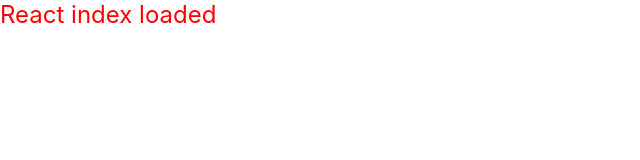
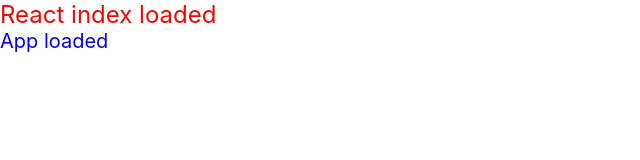
Before and after one commit to Edelwei555/mas-work-tracking-web, a React (Create React App) app: page / in a window 1280 px wide. Shown: the top 160 px of the page, without its empty margins (0-640 px from the left). Built offline with nearby package versions, Linux system fonts and the light colour scheme; no server answers.

Commit message:
test: додано тестовий div і console.log у App.tsx для діагностики білого екрану

```diff
--- a/src/App.tsx
+++ b/src/App.tsx
@@ -7,7 +7,10 @@ import { CircularProgress } from '@mui/material';
 import Layout from './components/Layout/Layout';
 
 const App: React.FC = () => {
+  console.log('App loaded');
   return (
+    <>
+      <div style={{ color: 'blue', fontSize: 20 }}>App loaded</div>
       <ErrorBoundary>
         <Suspense fallback={
           <div style={{
@@ -31,6 +34,7 @@ const App: React.FC = () => {
           </div>
         </Suspense>
       </ErrorBoundary>
+    </>
   );
 };
 
```
Lines whose indentation alone changed are shown as unchanged.
